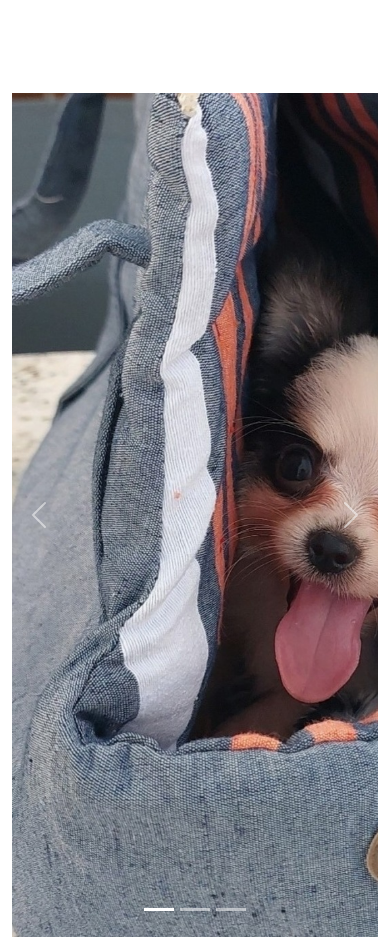
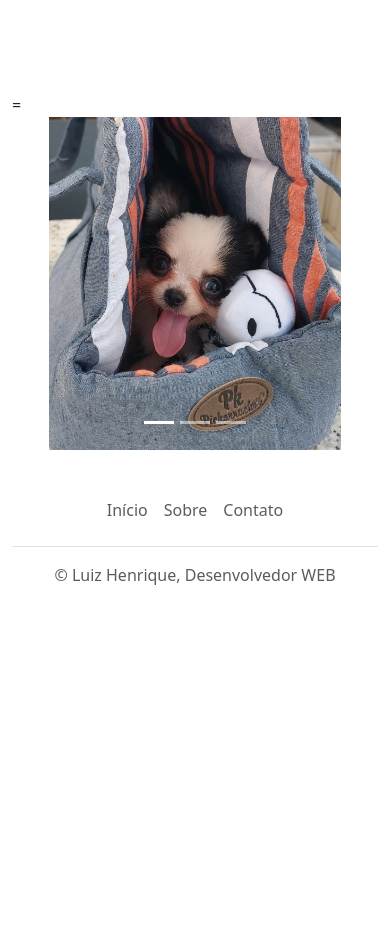
Before and after one commit to LuizHGomes96/Tapauer, a plain HTML site: page index.html in a window 390 px wide. Shown: the part 1603-2540 px from the top of the page. After the commit the page ends 2246 px from the top, so only its background shows below. Drawn offline with nearby package versions, Linux system fonts and the light colour scheme.

Commit message:
Corrige dimensionamento das imagens do carrossel em dispositivos com tela menor usando media queries

```diff
--- a/index.html
+++ b/index.html
@@ -129,22 +129,22 @@
         <button type="button" data-bs-target="#carouselExampleCaptions" data-bs-slide-to="2" aria-label="Slide 3"></button>
       </div>
       <div class="carousel-inner">
-        <div class="carousel-item active">
-          <img src="./assets/baby-crop.jpg" class="d-block " width="500px" alt="Tapauer bebê">
+        <div class="carousel-item active">=
+          <img src="./assets/baby-crop.jpg" class="d-block " alt="Tapauer bebê">
           <div class="carousel-caption d-none d-md-block">
             <h5>Esse sou eu no dia que conheci o papai e a mamãe</h5>
             <p>Olha como eu era miudinho!</p>
           </div>
         </div>
         <div class="carousel-item">
-          <img src="./assets/beach-crop.jpg" class="d-block " width="500px" alt="Tapauer na praia">
+          <img src="./assets/beach-crop.jpg" class="d-block " alt="Tapauer na praia">
           <div class="carousel-caption d-none d-md-block">
             <h5>Essa foi a primeira vez que eu fui à praia</h5>
             <p>No início eu não gostei muito do barulho que aquela água salgada fazia, mas depois o papai e a mamãe me deram uma água doce que saiu de uma bola verde e eu amei!</p>
           </div>
         </div>
         <div class="carousel-item">
-          <img src="./assets/bee-crop.jpg" class="d-block " width="500px" alt="Tapauer vestido de abelhinha">
+          <img src="./assets/bee-crop.jpg" class="d-block " alt="Tapauer vestido de abelhinha">
           <div class="carousel-caption d-none d-md-block">
             <h5>Essa é a roupinha nova que o papai e a mamãe compraram pra mim</h5>
             <p>Não vejo a hora de ir de novo ao shopping pra passear vestido de abelhinha!</p>
--- a/style.css
+++ b/style.css
@@ -44,3 +44,13 @@
     margin-left: auto;
     margin-right: auto;
 }
+
+@media (max-width: 780px) {
+    .carousel-item > img {
+        display: block;
+        height: auto;
+        width: 80%;
+        margin-left: auto;
+        margin-right: auto;
+    }
+}
```
